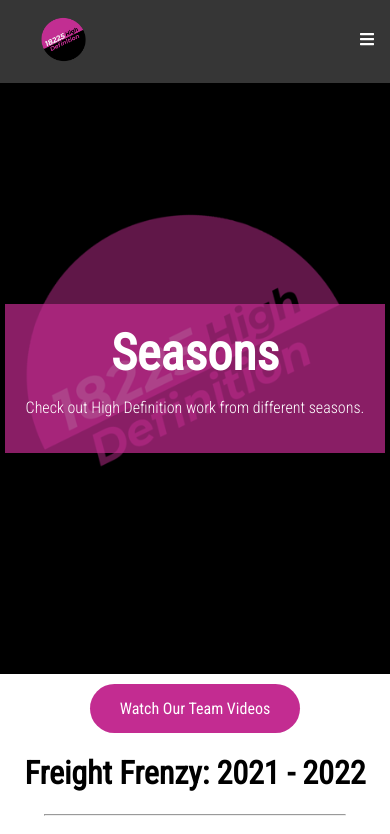
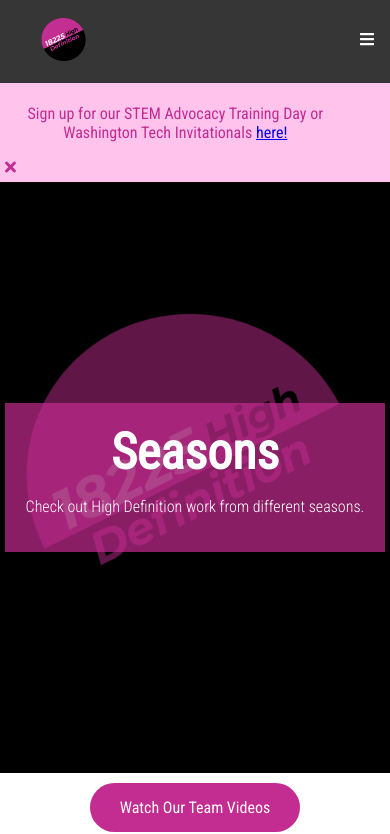
Before and after one commit to HiiDeff/HighDefinition.github.io, a Next.js app: page /seasons in a window 390 px wide. Shown: the top 834 px of the page. Built offline with nearby package versions, Linux system fonts and the light colour scheme.

Commit message:
updated current events & added banner

```diff
--- /dev/null
+++ b/components/banner.js
@@ -0,0 +1,40 @@
+import { faTimes } from '@fortawesome/free-solid-svg-icons';
+import { FontAwesomeIcon } from '@fortawesome/react-fontawesome';
+import { useEffect } from 'react';
+import Link from 'next/link';
+
+export default function Banner() {
+    useEffect(() => {
+        //Local storage with banner
+        if (localStorage.getItem('banner1') == null || localStorage.getItem('timeClosed') == null) {
+            localStorage.setItem('banner1', 'block');
+            localStorage.setItem('timeClosed', 'none');
+        }
+
+        if ((Date.now() - localStorage.getItem('timeClosed')) / 1000 >= 3600) {
+            localStorage.removeItem('banner1');
+            localStorage.removeItem('timeClosed');
+        }
+
+        document.getElementById("banner1").style.display = localStorage.getItem('banner1');
+        document.getElementById("banner-x").addEventListener("click", function() {
+            localStorage.setItem('banner1', 'none');
+            document.getElementById("banner1").style.display = localStorage.getItem('banner1');
+            localStorage.setItem('timeClosed', Date.now());
+        });
+    }, []);
+
+    return (
+        <div className="Banner">
+            <div className="banner-bar" style={{textAlign: 'center', display: 'flex', alignItems: 'center', justifyContent: 'center'}} id="banner1">
+                <div className="col banner-left">
+                    <p>Sign up for our STEM Advocacy Training Day or Washington Tech Invitationals <Link style={{color: 'rgb(180, 0, 180)'}} target="_blank" href="/events">here!</Link></p>
+                </div>
+
+                <div className="col banner-right">
+                    <span className="banner-x" id="banner-x"><FontAwesomeIcon icon={faTimes} /></span>
+                </div>
+            </div>
+        </div>
+    );
+}
--- a/pages/about.js
+++ b/pages/about.js
@@ -3,12 +3,14 @@ import Top from '../components/top';
 import Header from '../components/header';
 import Footer from '../components/footer';
 import Title from '../components/title';
+import Banner from '../components/banner';
 
 export default function About() {
   return (
     <>
       <Top name="About" />
       <NavBar name="About" />
+      <Banner />
       <Header title="About" description="Learn about the High Definition Team!" />
 
       <div className="About">
--- a/pages/accomplishments.js
+++ b/pages/accomplishments.js
@@ -3,12 +3,14 @@ import Top from '../components/top';
 import Header from '../components/header';
 import Footer from '../components/footer';
 import Title from '../components/title';
+import Banner from '../components/banner';
 
 export default function Accomplishments() {
   return (
     <>
       <Top name="Accomplishments" />
       <NavBar name="Accomplishments" />
+      <Banner />
       <Header title="Accomplishments" description="High Definitions have made tremendous contributions. Check them out!" />
 
       <div className="Accomplishments">
--- a/pages/contact.js
+++ b/pages/contact.js
@@ -3,6 +3,7 @@ import Top from '../components/top';
 import Header from '../components/header';
 import Footer from '../components/footer';
 import {useState} from 'react';
+import Banner from '../components/banner';
 
 export default function Contact() {
   const [name, setName] = useState("");
@@ -45,6 +46,7 @@ export default function Contact() {
     <>
       <Top name="Contact" />
       <NavBar name="Contact" />
+      <Banner />
       <Header title="Contact" description="Want to reach us? Contact us below!" />
 
       <div className="Contact">
--- a/pages/events.js
+++ b/pages/events.js
@@ -7,6 +7,7 @@ import { FontAwesomeIcon } from '@fortawesome/react-fontawesome';
 import { faLeaf, faTrophy } from '@fortawesome/free-solid-svg-icons';
 import UpcomingEvents from '../components/upcomingevents';
 import React, { useEffect, useState } from 'react';
+import Banner from '../components/banner';
 
 export default function Events() {
   const [width, setWidth] = useState(0);
--- a/pages/index.js
+++ b/pages/index.js
@@ -7,6 +7,7 @@ import { FontAwesomeIcon } from '@fortawesome/react-fontawesome';
 import { faTrophy } from '@fortawesome/free-solid-svg-icons';
 import UpcomingEvents from '../components/upcomingevents';
 import Link from 'next/link';
+import Banner from '../components/banner';
 
 export default function Index() {
   const photos1 = ['IMG_4087.jpg', 'IMG_4089.jpg', 'IMG_4090.jpg', 'IMG_4091.jpg', 'IMG_4889.jpg', 'img1.jpg', 'img7.jpg', 'img8.jpg', 'img12.jpg'];
@@ -18,6 +19,7 @@ export default function Index() {
     <>
       <Top name="Home" />
       <NavBar name="Home" />
+      <Banner />
       <Header title="High Definition" description="FTC Team 18225" />
 
       <div className="Index">
--- a/pages/resources.js
+++ b/pages/resources.js
@@ -4,12 +4,14 @@ import Header from '../components/header';
 import Footer from '../components/footer';
 import Title from '../components/title';
 import Link from 'next/link';
+import Banner from '../components/banner';
 
 export default function Resources() {
   return (
     <>
       <Top name="Resources" />
       <NavBar name="Resources" />
+      <Banner />
       <Header title="Resources" description="Here are some resources for FLL and FTC Teams!" />
 
       <div className="Resources">
--- a/pages/seasons.js
+++ b/pages/seasons.js
@@ -3,12 +3,14 @@ import Top from '../components/top';
 import Header from '../components/header';
 import Footer from '../components/footer';
 import Title from '../components/title';
+import Banner from '../components/banner';
 
 export default function Seasons() {
   return (
     <>
       <Top name="Seasons" />
       <NavBar name="Seasons" />
+      <Banner />
       <Header title="Seasons" description="Check out High Definition work from different seasons." />
 
       <div className="Seasons">
--- a/scss/styles.scss
+++ b/scss/styles.scss
@@ -125,6 +125,44 @@ html, body {
     }
 }
 
+.Banner {
+    .banner-bar {
+        background-color: $highlightpurple;
+        color: $purple;
+        margin: 0;
+        padding: 5px;
+        text-align: center;
+        font-weight: 400;
+        font-size: 16px;
+        display: block;
+    }
+
+    .banner-x {
+        background: none;
+        border: none;
+        cursor: pointer;
+    }
+
+    .banner-left {
+        width: 97%;
+    }
+
+    .banner-right {
+        width: 1%;
+    }
+
+    @media all and (max-width: 900px) {
+        .banner-left {
+            width: 87%;
+            margin-left: 5px;
+            margin-right: 15px;
+        }
+        .banner-right {
+            margin-right: 10px;
+        }
+    }
+}
+
 .Header {
     height: 70vh;
     width: 100%;
```
Also changed, not shown: components/upcomingevents.js (+7 -8 lines).
